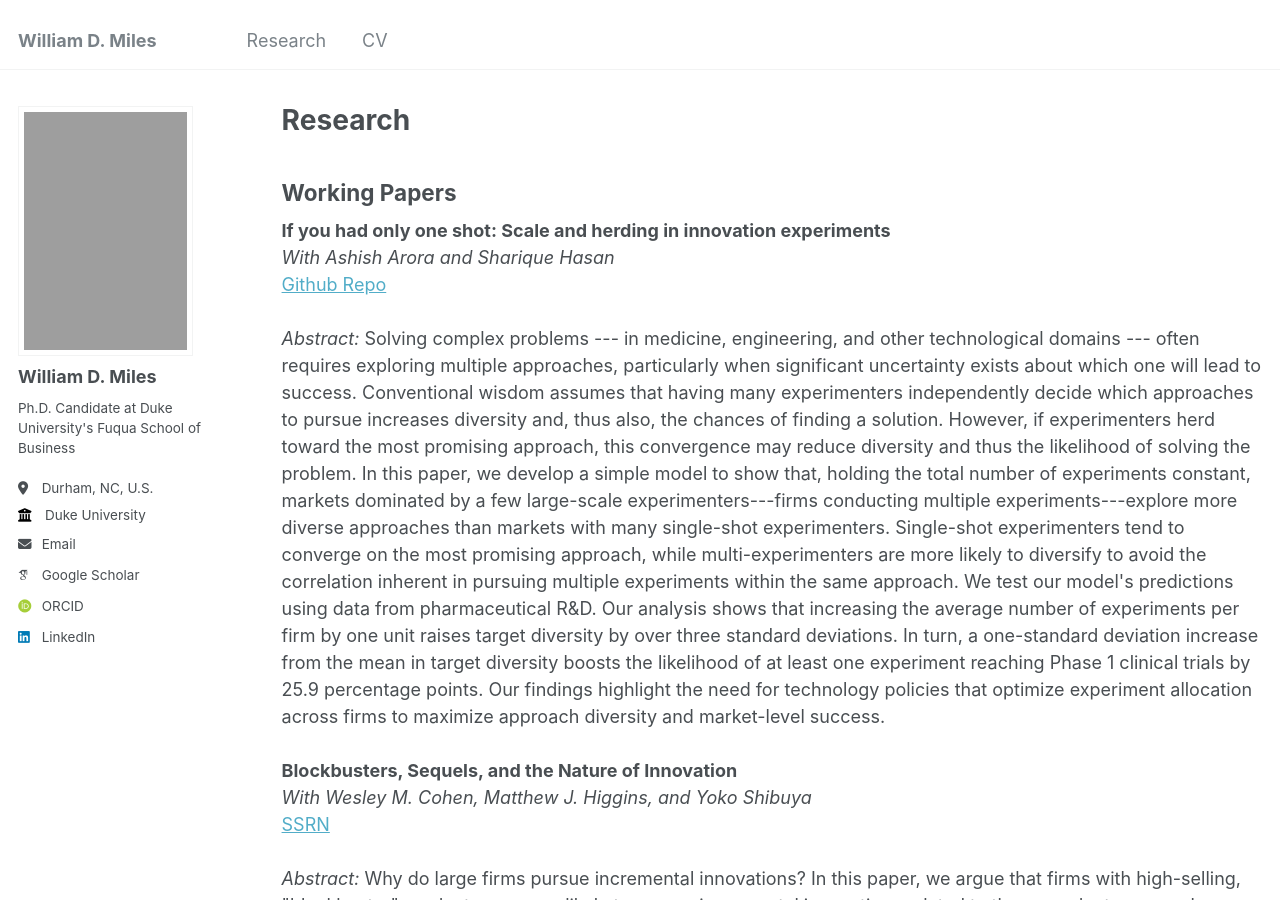
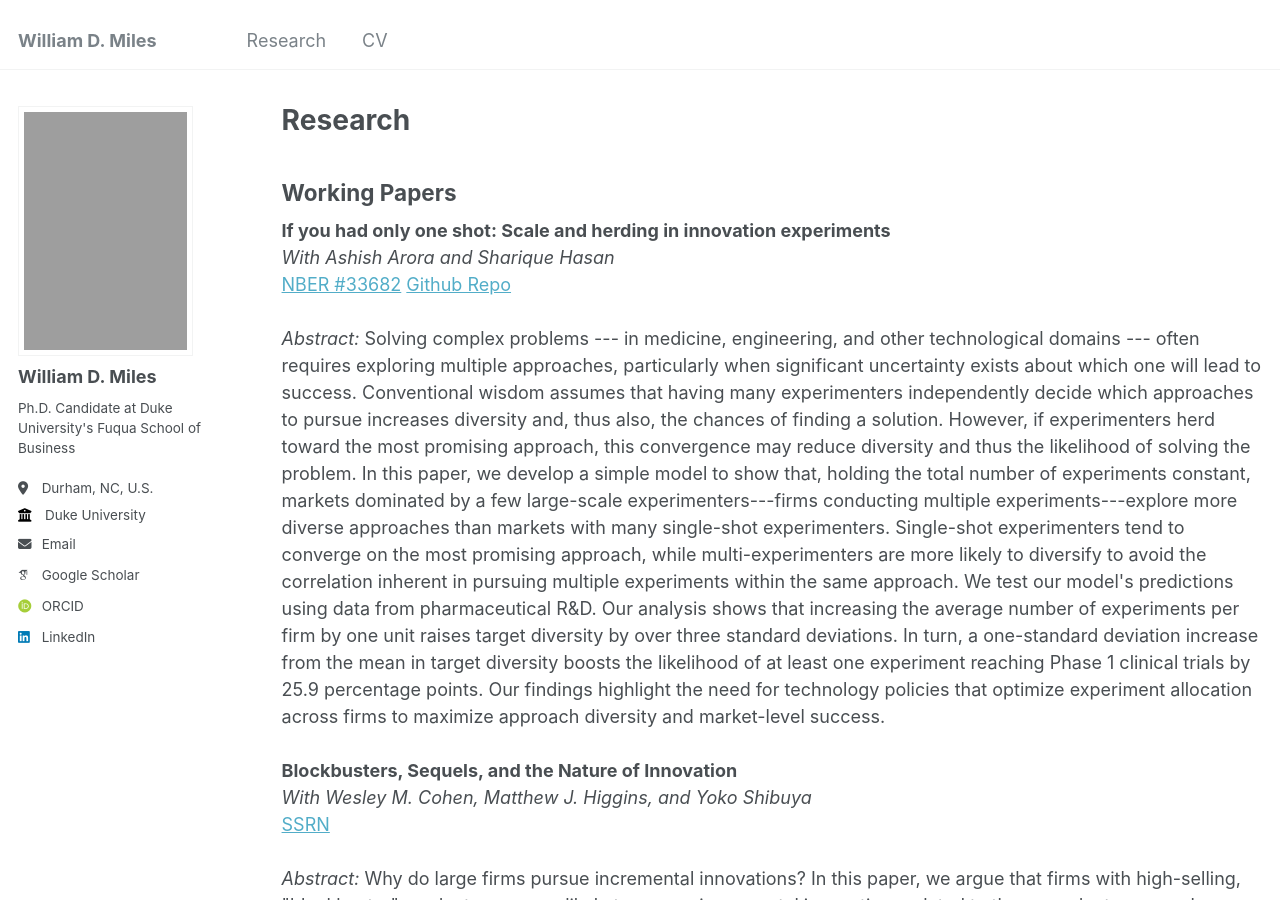
Before and after one commit to willdmiles/willdmiles.github.io, a Jekyll site: the page built from _pages/publications.html, in a window 1280 px wide and 900 px high. Built offline with Jekyll 4.4.1, drawn with Linux system fonts in a browser that asks for light colours; some web fonts are replaced.

Commit message:
update cv and nber link

```diff
--- a/_pages/publications.html
+++ b/_pages/publications.html
@@ -10,6 +10,8 @@ author_profile: true
 <b>If you had only one shot: Scale and herding in innovation experiments</b><br>
 
 <i>With Ashish Arora and Sharique Hasan</i><br>
+
+<a href="https://www.nber.org/papers/w33682?utm_campaign=ntwh&utm_medium=email&utm_source=ntwg3" target="_blank" rel="noopener noreferrer">NBER #33682</a>
 <a href="https://github.com/willdmiles/if-you-had-one-shot" target="_blank" rel="noopener noreferrer">Github Repo</a><br><br>
 
 <i>Abstract:</i> Solving complex problems --- in medicine, engineering, and other technological domains --- often requires exploring multiple
```
Also changed, not shown: 2 other files.
